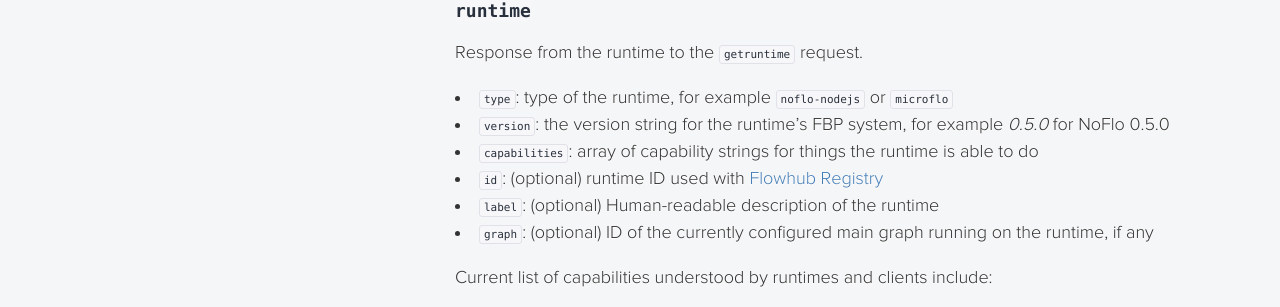
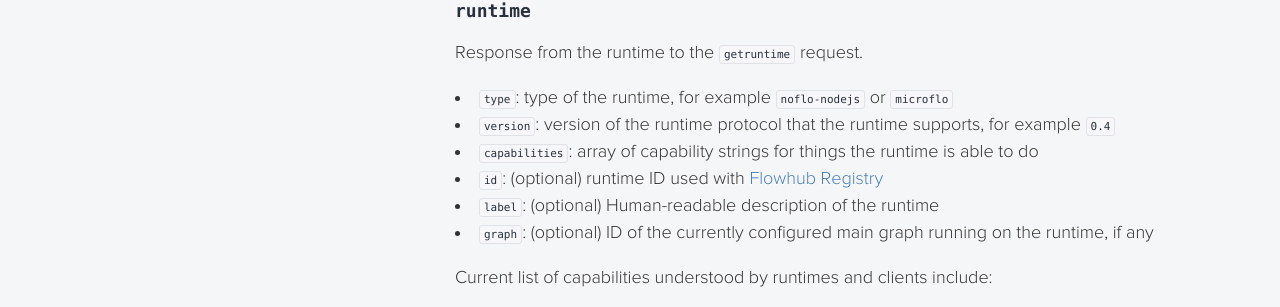
Before and after one commit to noflo/noflo.github.io, a Jekyll site: the page built from documentation/_posts/2013-07-09-protocol.md, in a window 1280 px wide and 900 px high, scrolled down 1607 px. Shown: the part 146-453 px from the top of the window. Built offline with Jekyll 4.4.1, drawn with Linux system fonts in a browser that asks for light colours; nearby versions of some CDN libraries; Markdown is read by kramdown in place of the engine named in the settings.

Commit message:
Runtime protocol version

```diff
--- a/documentation/_posts/2013-07-09-protocol.md
+++ b/documentation/_posts/2013-07-09-protocol.md
@@ -50,7 +50,7 @@ Request the information about the runtime. When receiving this message the runti
 Response from the runtime to the `getruntime` request.
 
 * `type`: type of the runtime, for example `noflo-nodejs` or `microflo`
-* `version`: the version string for the runtime's FBP system, for example *0.5.0* for NoFlo 0.5.0
+* `version`: version of the runtime protocol that the runtime supports, for example `0.4`
 * `capabilities`: array of capability strings for things the runtime is able to do
 * `id`: (optional) runtime ID used with [Flowhub Registry](http://flowhub.io)
 * `label`: (optional) Human-readable description of the runtime
```
